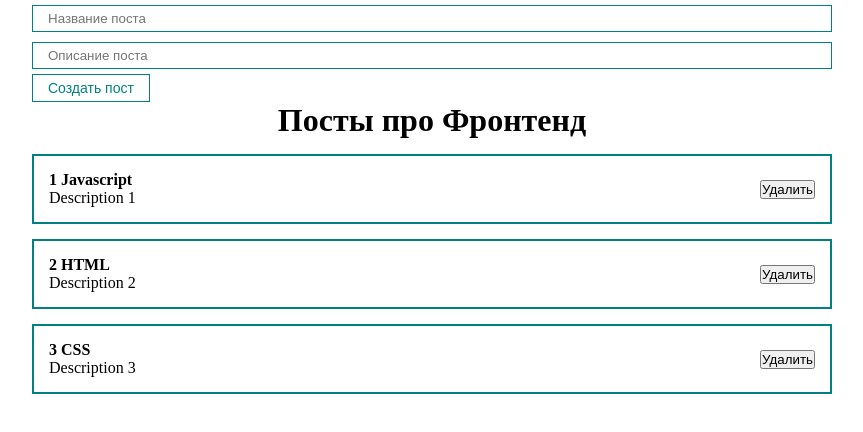
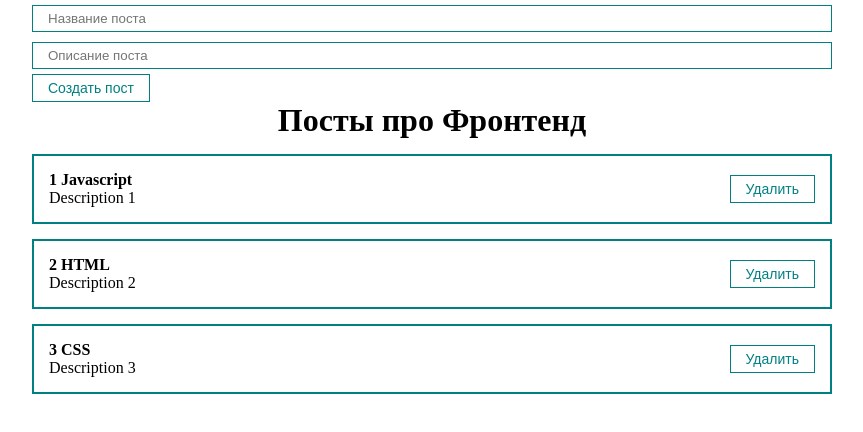
Before and after one commit to EugeneShatalin/react-Ulbi-TV, a React (Create React App) app: page / in a window 1280 px wide. Shown: the top 432 px of the page, without its empty margins (208-1071 px from the left). Built offline with nearby package versions, Linux system fonts and the light colour scheme.

Commit message:
feat: add callback functions for deleting and adding posts

```diff
--- a/src/App.js
+++ b/src/App.js
@@ -13,15 +13,19 @@
     { id: 3, title: 'CSS', body: 'Description 3' },
   ]);
 
-    const create = (newPost) => {
+    const createPost = (newPost) => {
         setPosts([...posts, newPost]);
+    }
+
+    const removePost = (post) => {
+        setPosts(posts.filter(p => p.id !== post.id));
     }
 
 
   return (
     <div className="App">
-      <PostForm create={create}/>
-      <Postlist posts={posts} title='Посты про Фронтенд' />
+      <PostForm create={createPost} />
+      <Postlist posts={posts} remove={removePost} title='Посты про Фронтенд' />
     </div>
   );
 }
--- a/src/components/PostForm.jsx
+++ b/src/components/PostForm.jsx
@@ -2,7 +2,7 @@
 import Myinput from "./UI/input/MyInput";
 import Mybutton from "./UI/button/MyButton";
 
-const PostForm = ({create}) => {
+const PostForm = ({create, remove}) => {
     const [post, setPost] = useState({title: '', body: ''});
 
     const addNewPost = (e) => {
@@ -14,6 +14,8 @@
         create(newPost);
         setPost({title: '', body: ''});
     }
+
+
 
     return (
         <form>
--- a/src/components/PostItem.jsx
+++ b/src/components/PostItem.jsx
@@ -1,4 +1,5 @@
 import React from "react";
+import Mybutton from "./UI/button/MyButton";
 
 const PostItem = (props) => {
   return (
@@ -10,7 +11,7 @@
         </div>
       </div>
       <div className='post__btns'>
-        <button>Удалить</button>
+        <Mybutton onClick={() => props.remove(props.post)}>Удалить</Mybutton>
       </div>
     </div>
   )
--- a/src/components/PostList.jsx
+++ b/src/components/PostList.jsx
@@ -1,14 +1,14 @@
 import React from 'react';
 import PostItem from './PostItem';
 
-const Postlist = (props) => {
+const Postlist = ({posts, title, remove}) => {
   return (
     <div>
       <h1 style={{ textAlign: 'center' }}>
-        {props.title}
+        {title}
       </h1>
-      {props.posts.map((post, index) =>
-        <PostItem number={index + 1} post={post} key={post.id} />
+      {posts.map((post, index) =>
+        <PostItem number={index + 1} post={post} key={post.id} remove={remove}/>
       )}
     </div>
   );
```
